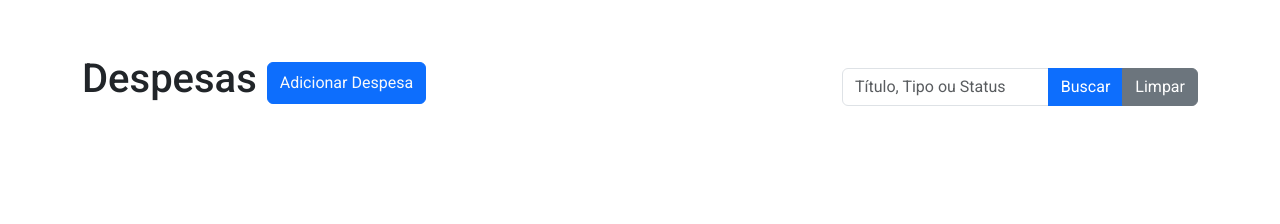
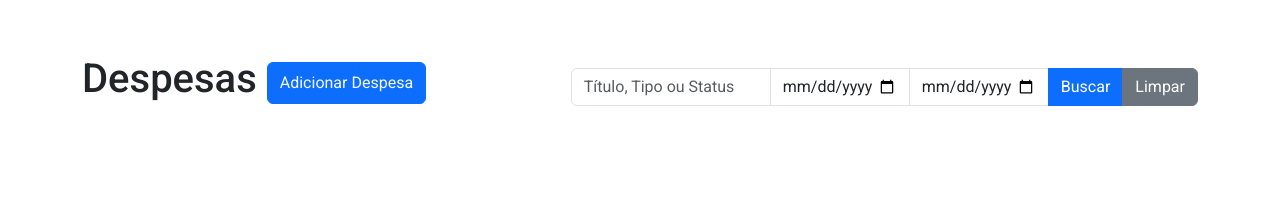
Before and after one commit to elinaldosoft/gastemenos, a Django app: page /dashboard in a window 1280 px wide. Shown: the part 374-598 px from the top of the page. Run offline with Django 4.2, Linux system fonts and the light colour scheme; the visitor is signed in with stand-in values (Sample User, id 1); data that the repository does not hold is empty; some libraries are stand-ins or nearby versions.

Commit message:
Add filtro vencimento

```diff
--- a/app/financial/views.py
+++ b/app/financial/views.py
@@ -36,8 +36,12 @@ class DashboardView(ListView):
 
     def get_queryset(self):
         query = super().get_queryset().filter(user=self.request.user)
-        if search := self.request.GET.get('search'):
 
+        search = self.request.GET.get('search')
+        start_date = self.request.GET.get('start_date')
+        end_date = self.request.GET.get('end_date')
+
+        if search:
             if search in ('Vencido', 'Pago', 'Pendente'):
                 search = Expense.get_invert_status_display(self, search)
 
@@ -46,6 +50,11 @@ class DashboardView(ListView):
                 | Q(status__iexact=search)
                 | Q(type__name__iexact=search)
             )
+
+        if start_date and end_date:
+            start_date = datetime.strptime(start_date, '%Y-%m-%d').date()
+            end_date = datetime.strptime(end_date, '%Y-%m-%d').date()
+            query = query.filter(expires_at__range=[start_date, end_date])
         return query
 
     def post(self, request: HttpRequest) -> HttpResponse:
--- a/templates/financial/dashboard.html
+++ b/templates/financial/dashboard.html
@@ -30,8 +30,10 @@
         </div>
         <div class="col-lg-4 justify-content-lg-end" style="display: flex; align-content: center;">
             <form action="{% url 'dashboard' %}" method="get"  style="display: flex; align-items: center;">
-                <div class="input-group">
-                    <input type="text" name="search" value="{{ request.GET.search }}" class="form-control" placeholder="Título, Tipo ou Status" aria-label="Buscar" aria-describedby="button-addon2">
+                <div class="input-group" style="flex-wrap: nowrap;">
+                    <input type="text" name="search" value="{{ request.GET.search }}" class="form-control" style="width: 200px;" placeholder="Título, Tipo ou Status" aria-label="Buscar" aria-describedby="button-addon2">
+                    <input type="date" name="start_date" class="form-control" style="width: 140px;" placeholder="Data inicial" aria-label="Data inicial">
+                    <input type="date" name="end_date" class="form-control" style="width: 140px;" placeholder="Data final" aria-label="Data final">
                     <button class="btn btn btn-primary" type="submit"><i class="fas fa-search"></i>Buscar <i class="fas fa-search"></i></button>
                     <a href="." class="btn btn-secondary">Limpar</a>
                 </div>
```
